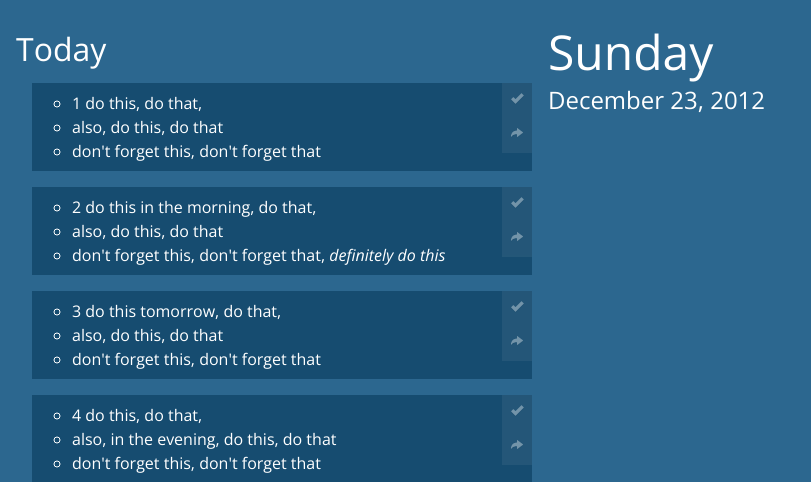
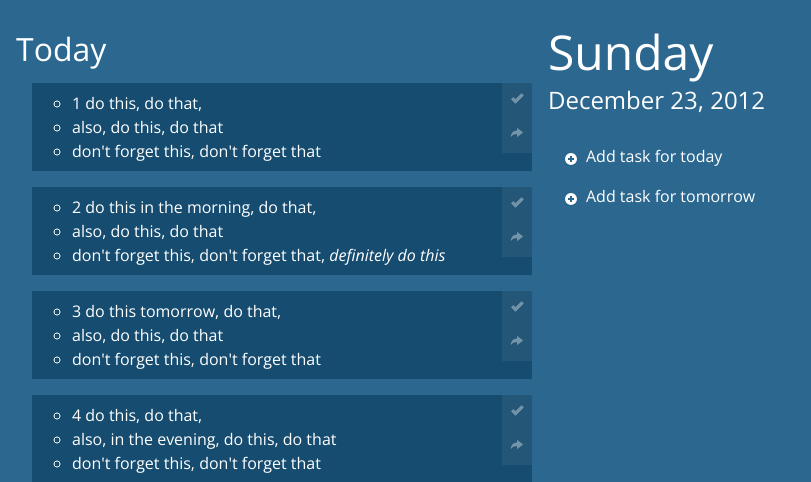
Before and after one commit to KansasLinuxFest/planner, a Django app: page / in a window 1280 px wide. Shown: the top 482 px of the page, without its empty margins (0-811 px from the left). Run offline with Django 3.2, Linux system fonts and the light colour scheme; data comes from the database, SQL or seed files in the repository; style sheets or scripts are compiled from the project's sources; parts of the project's set-up code (start-up, migrations or seed data) failed here and were passed over.

Commit message:
Add mock methods for adding tasks

```diff
--- a/static/javascripts/viewmodels.js
+++ b/static/javascripts/viewmodels.js
@@ -51,6 +51,12 @@ define(['knockout'], function(ko) {
       // Update the view-model
       self.tasks.remove(task);
     };
+
+    self.add_today = function add_today() {
+    };
+
+    self.add_tomorrow = function add_tomorrow() {
+    };
   };
 
   return {
--- a/templates/planner.html
+++ b/templates/planner.html
@@ -39,6 +39,8 @@
       <h1 class="day">{{ today.day }}</h1>
       <h2 class="date">{{ today.full }}</h2>
       {% csrf_token %}
+      <a href="#" class="add-task" data-bind="click: add_today"><i class="icon icon-plus-sign"></i>Add task for today</a>
+      <a href="#" class="add-task" data-bind="click: add_tomorrow"><i class="icon icon-plus-sign"></i>Add task for tomorrow</a>
     </span>
 
     <!-- Initialization: this script is formed via the django-template engine
```
